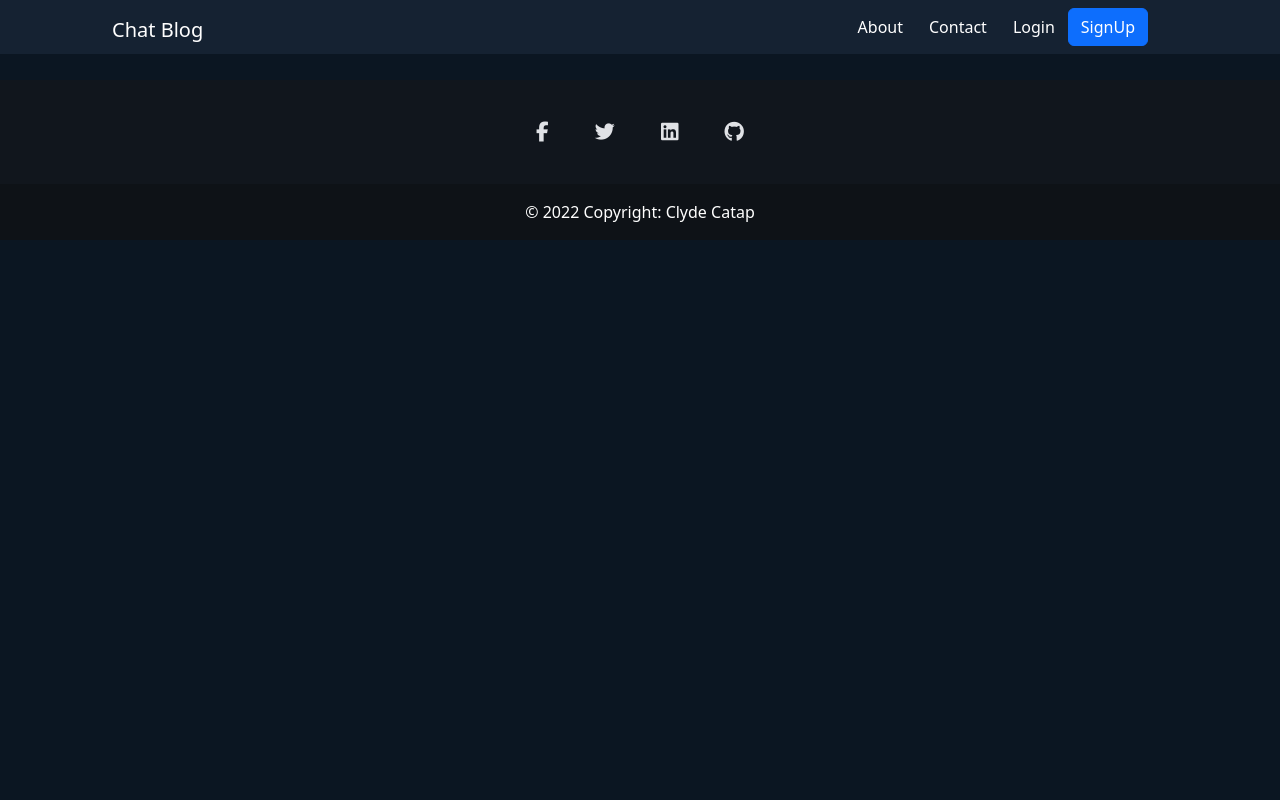
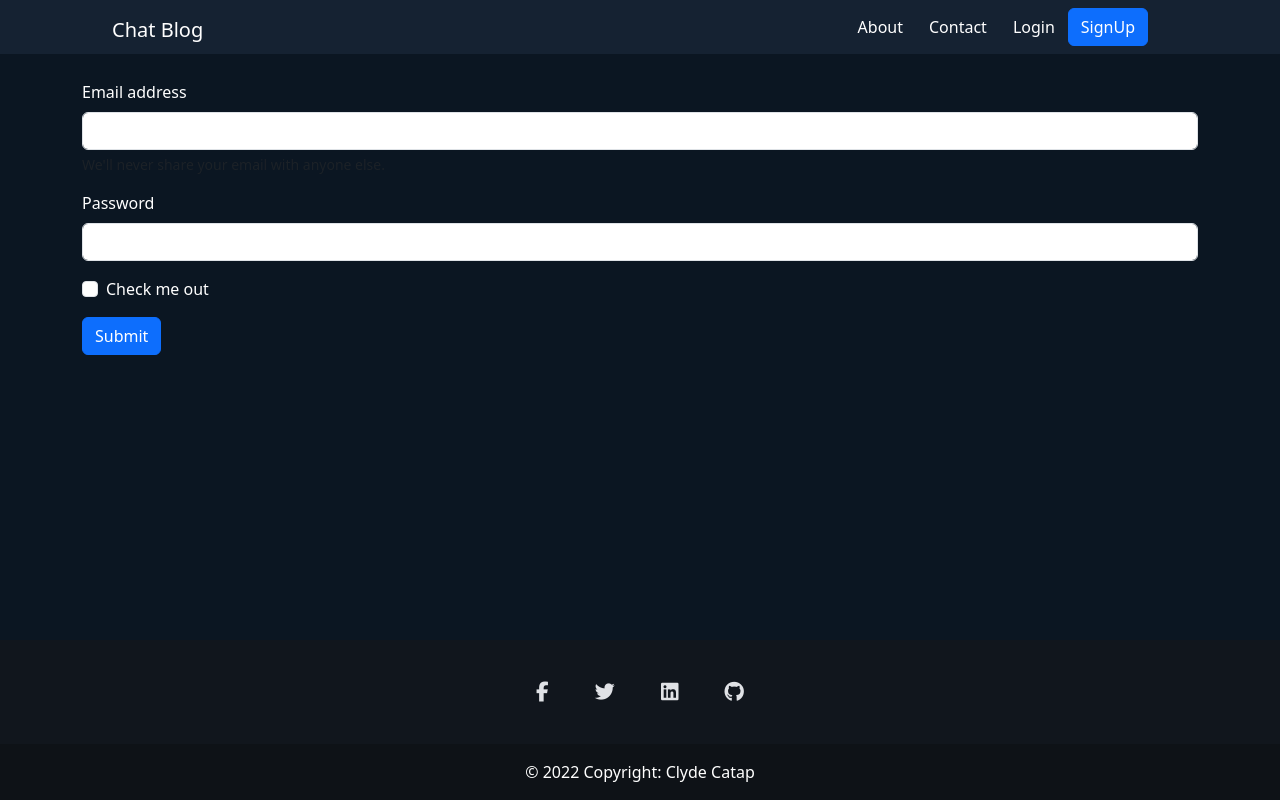
Before and after one commit to Clyde-Catap/Chatblog, a Django app: page /login in a window 1280 px wide. Run offline with Django 4.2, Linux system fonts and the light colour scheme; some libraries are stand-ins or nearby versions.

Commit message:
login form added

```diff
--- a/blog/static/blog/css/main.css
+++ b/blog/static/blog/css/main.css
@@ -1,3 +1,9 @@
+
+
+label {
+   color: #FFFFFF;
+}
+
 body {
   background: #0b1622;
   margin-top: 5rem;
@@ -257,3 +263,26 @@ a.article-title:hover {
 .landing-right {
     padding-right: 50px;
 }
+
+.form-signup {
+    background-color: #0b1622;
+    color: #ffffff;
+}
+
+.form-back {
+    padding: 50px 50px 50px 50px;
+    background-color: #152232;
+}
+
+.form-control::placeholder { /* Chrome, Firefox, Opera, Safari 10.1+ */
+    color: #ffffff;
+    opacity: 0.5; /* Firefox */
+}
+.form-control:focus {
+    color: #ffffff;
+    background-color: #152232;
+    }
+
+.form-heading {
+    text-align: center;
+}
--- a/blog/templates/blog/base.html
+++ b/blog/templates/blog/base.html
@@ -140,7 +140,7 @@
 <!-- NAV BAR -->
     {% block content %} {% endblock %}
 <!-- FOOTER -->
-    <footer class="text-center text-white footer-a">
+    <footer class="text-center text-white footer-a fixed-bottom">
       <!-- Grid container -->
       <div class="container pt-4 footer-a">
         <!-- Section: Social media -->
--- a/blog/templates/blog/landing.html
+++ b/blog/templates/blog/landing.html
@@ -50,7 +50,7 @@
     {% block content %} {% endblock %}
 <!--CONTENT-->
 <!-- FOOTER -->
-    <footer class="text-center text-white footer-a">
+    <footer class="text-center text-white footer-a fixed-bottom">
       <!-- Grid container -->
       <div class="container pt-4 footer-a">
         <!-- Section: Social media -->
--- a/blog/templates/blog/login.html
+++ b/blog/templates/blog/login.html
@@ -1,5 +1,23 @@
 {% extends "blog/landing.html" %}
 {% block content%}
 
+<div class="container">
+    <form>
+      <div class="mb-3">
+        <label for="exampleInputEmail1" class="form-label">Email address</label>
+        <input type="email" class="form-control" id="exampleInputEmail1" aria-describedby="emailHelp">
+        <div id="emailHelp" class="form-text">We'll never share your email with anyone else.</div>
+      </div>
+      <div class="mb-3">
+        <label for="exampleInputPassword1" class="form-label">Password</label>
+        <input type="password" class="form-control" id="exampleInputPassword1">
+      </div>
+      <div class="mb-3 form-check">
+        <input type="checkbox" class="form-check-input" id="exampleCheck1">
+        <label class="form-check-label" for="exampleCheck1">Check me out</label>
+      </div>
+      <button type="submit" class="btn btn-primary">Submit</button>
+    </form>
+</div>
 
 {% endblock content %}
```
Also changed, not shown: blog/templates/blog/signup.html (+27 -0 lines), dbrelations.png (added).
